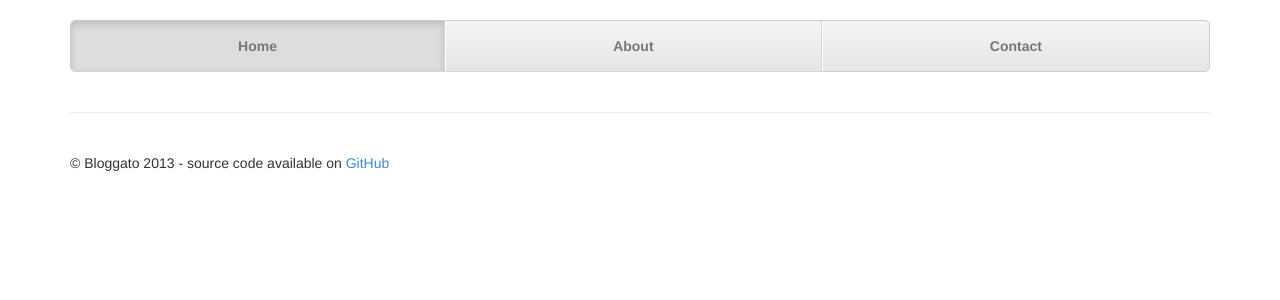
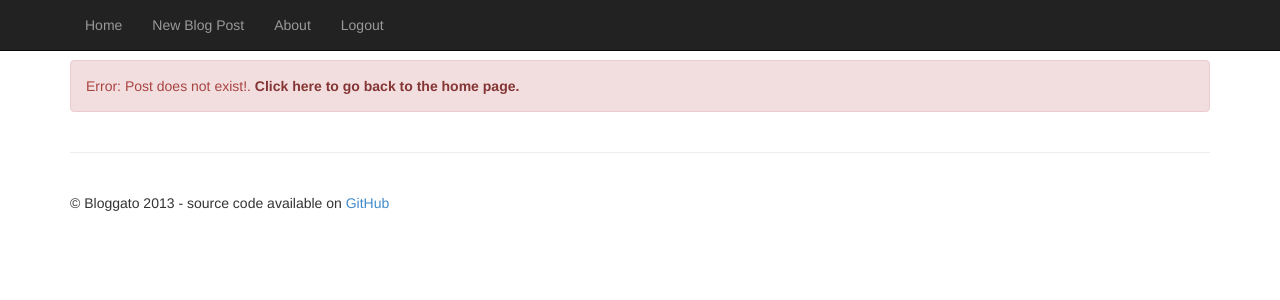
Before and after one commit to andreagrandi/bloggato, a Django app: page /blog/1/delete/ in a window 1280 px wide. Shown: the top 300 px of the page. Run offline with Django 3.2, Linux system fonts and the light colour scheme; the visitor is signed in with stand-in values (Sample User, id 1); data that the repository does not hold is empty; parts of the project's set-up code (start-up, migrations or seed data) failed here and were passed over.

Commit message:
Improve the BlogPost deletion page template

```diff
--- a/blog/templates/blog/post_deleted.html
+++ b/blog/templates/blog/post_deleted.html
@@ -1,18 +1,21 @@
 {% extends "base.html" %}
-{% block title %}Bloggato{% endblock %}
-{% block menu %}
-        <ul class="nav nav-justified">
-        <li class="active"><a href="#">Home</a></li>
-        <li><a href="/about">About</a></li>
-        <li><a href="/contact">Contact</a></li>
-    </ul>
-{% endblock %}
+{% block title %}Bloggato - Post deleted{% endblock %}
 
 {% block content %}
 
-{% if post %}
+<br>
+<br>
 
-
+{% if success %}
+    {% if success == 'true' %}
+    	<div class="alert alert-success">
+    		Post deleted. <a href="/blog" class="alert-link">Click here to go back to the home page.</a>
+		</div>
+    {% else %}
+    	<div class="alert alert-danger">
+    		{{ message }}. <a href="/blog" class="alert-link">Click here to go back to the home page.</a>
+		</div>
+    {% endif %}
 {% endif %}
 
 {% endblock %}
--- a/blog/views.py
+++ b/blog/views.py
@@ -58,7 +58,7 @@ def delete_post(request, id):
     try:
         post = BlogPost.objects.get(id=id)
     except BlogPost.DoesNotExist:
-        context = {'message': 'Error: Post does not exist!'}
+        context = {'message': 'Error: Post does not exist!', 'success': 'false'}
         return render(request, 'blog/post_deleted.html', context)
 
     if request.user == post.user or request.user.is_superuser:
@@ -69,10 +69,10 @@ def delete_post(request, id):
 
         post.delete()
 
-        context = {'message': 'Post deleted correctly.'}
+        context = {'message': 'Post deleted correctly.', 'success': 'true'}
         return render(request, 'blog/post_deleted.html', context)
     else:
-        context = {'message': 'Error: you cannot delete this post!'}
+        context = {'message': 'Error: you cannot delete this post!', 'success': 'false'}
         return render(request, 'blog/post_deleted.html', context)
 
 def view_post(request, id):
```
